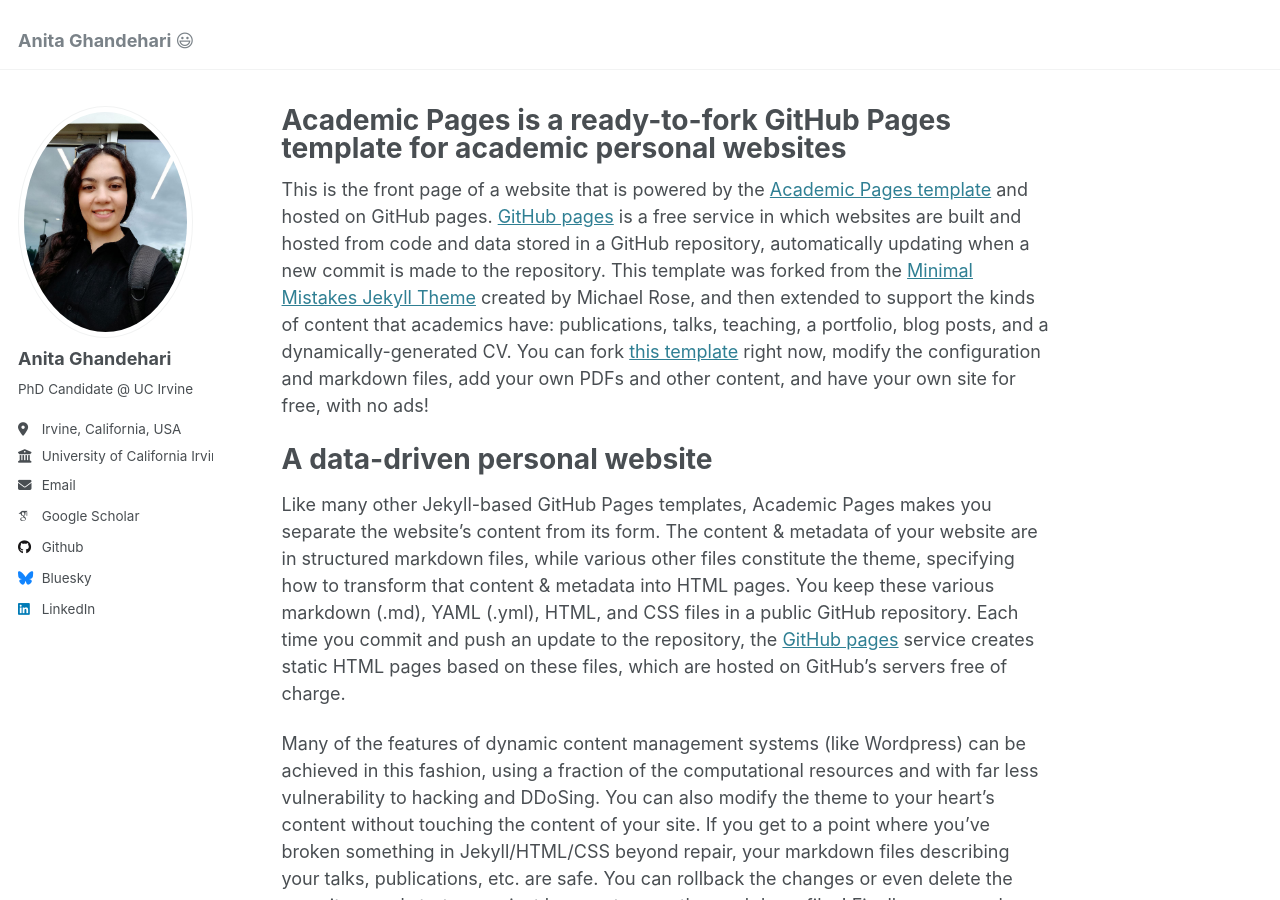
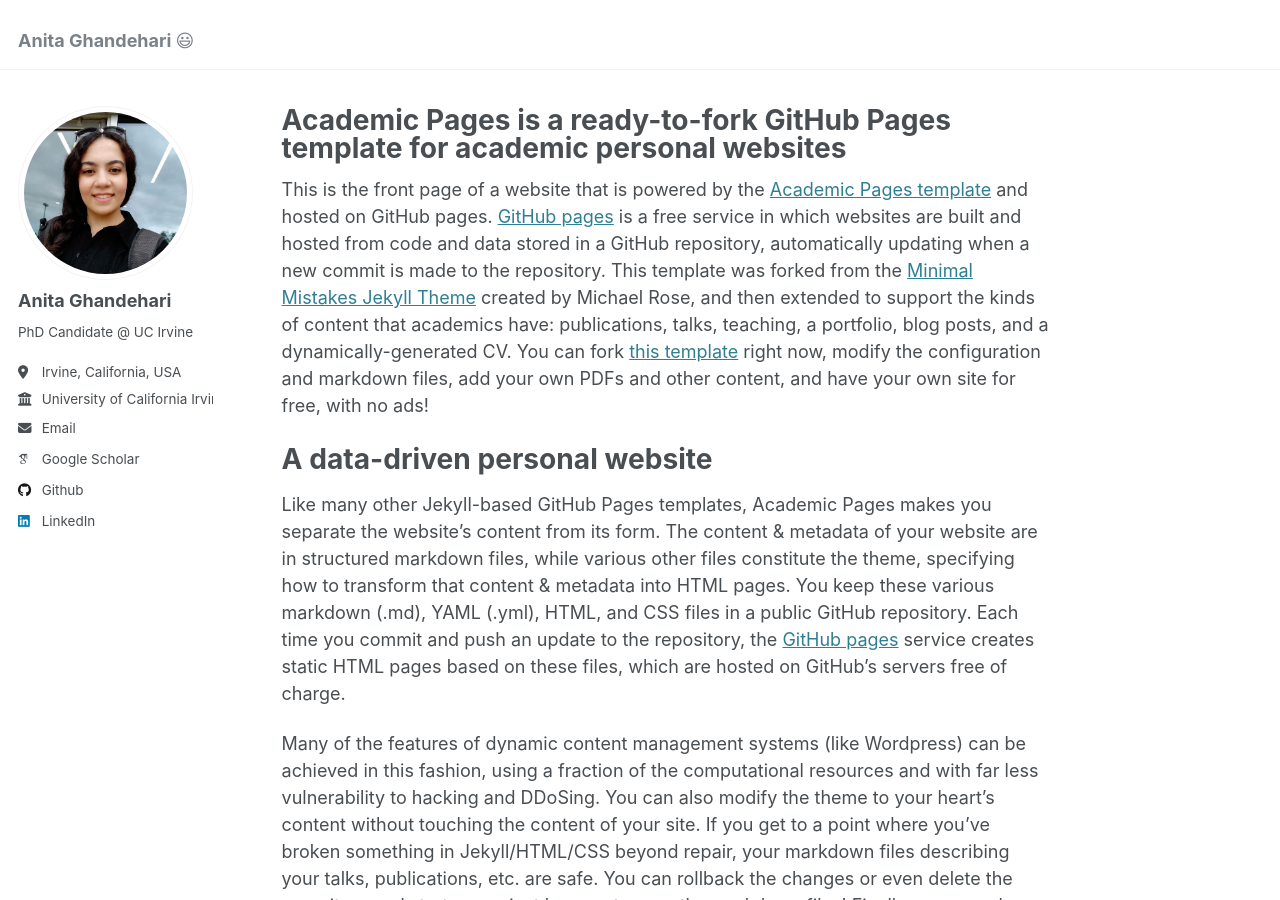
Before and after one commit to AnitaGhandehari/AnitaGhandehari.github.io, a Jekyll site: the page built from _pages/about.md, in a window 1280 px wide and 900 px high. Built offline with Jekyll 4.4.1, drawn with Linux system fonts in a browser that asks for light colours; some web fonts are replaced.

Commit message:
Update _config.yml

```diff
--- a/_config.yml
+++ b/_config.yml
@@ -21,7 +21,7 @@ repository               : "anitaghandehari/anitaghandehari.github.io"
 #               Additional customization can be done by editing /_includes/author-profile.html
 author:
   # Biographic information
-  avatar           : "Anita_Ghandehari_Profile2.jpg"
+  avatar           : "Anita_Ghandehari_Profile3.jpg"
   name             : "Anita Ghandehari"
   pronouns         : # example: "she/her"
   bio              : "PhD Candidate @ UC Irvine"
@@ -50,7 +50,7 @@ author:
   stackoverflow    : # User number or user number and name (i.e., use "1" or "1/jeff-atwood")
 
   # Social media
-  bluesky          : "bsky.app" # Replace this with you Bluesky username
+  bluesky          : #"bsky.app" # Replace this with you Bluesky username
   facebook         : # Username
   flickr           : # Username
   foursquare       : # Username
```
